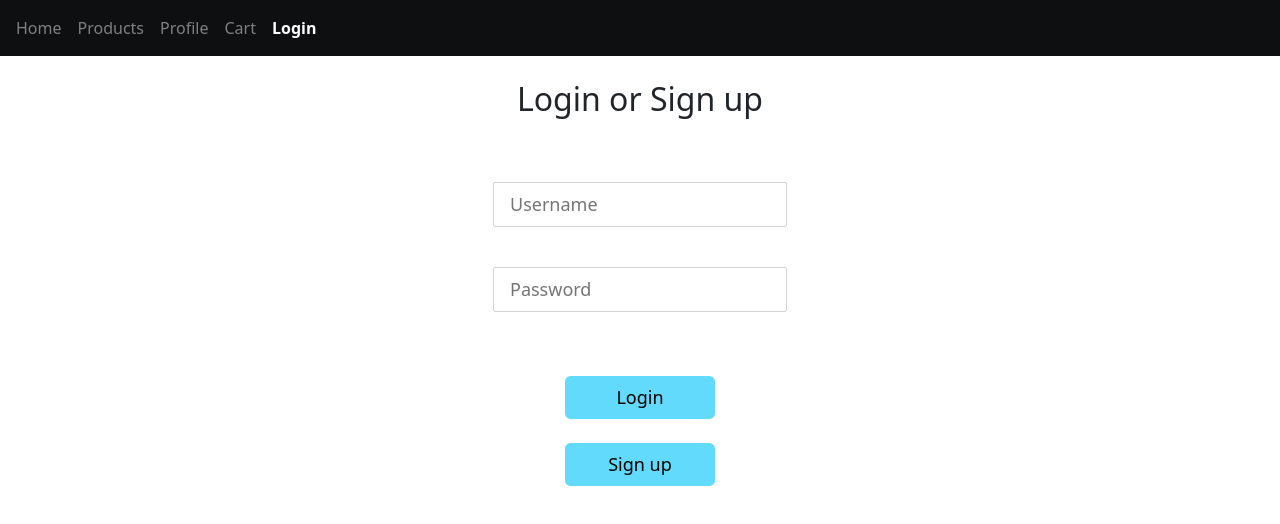
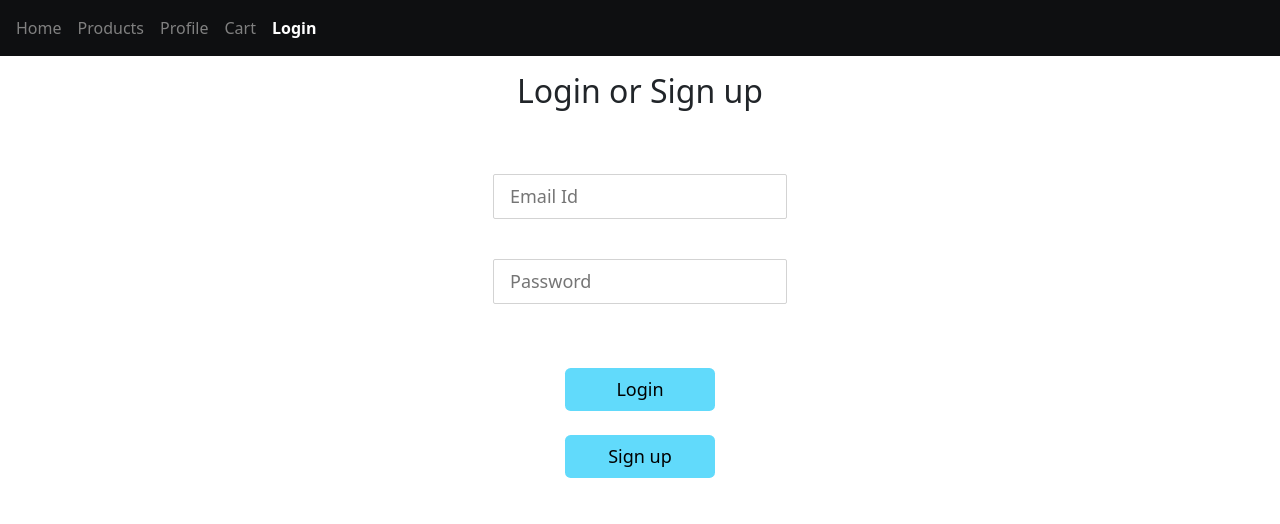
Before and after one commit to ShahidLandge/Shopping-App--React, a React (Create React App) app: page /login in a window 1280 px wide. Shown: the top 524 px of the page. Built offline with nearby package versions, Linux system fonts and the light colour scheme.

Commit message:
Update Login.jsx

```diff
--- a/src/Component/Pages/Login.jsx
+++ b/src/Component/Pages/Login.jsx
@@ -8,8 +8,8 @@ export const Login = () => {
   const [usernotfound, setUserNotFound] = useState(false);
   const [passwordNotMatch, setpasswordNotMatch] = useState(false);
   const location = useLocation();
-  const [userInfo, setUserName] = useState({
-    username: "",
+  const [userInfo, setUserInfo] = useState({
+    email: "",
     password: "",
   });
 
@@ -18,7 +18,7 @@ export const Login = () => {
     const userList = JSON.parse(localStorage.getItem("users"));
     console.log(userList);
     const userfromStorage = userList.find((user) => {
-      return user.firstname === userInfo.username;
+      return user.email === userInfo.email;
     });
     // let path;
     // if(location.state.previousPath){
@@ -45,18 +45,17 @@ export const Login = () => {
 
   return (
     <>
-    <br/>
-      <h2  className="heading">Login or Sign up</h2>
+      <h2  className="formHeader">Login or Sign up</h2>
       <form className="form" onSubmit={handleSubmit}>
         <br />
         <br />
         <div>
           <input
-            id="username"
+            id="email"
             type="text"
-            placeholder="Username"
+            placeholder="Email Id"
             onChange={(e) =>
-              setUserName({ ...userInfo, username: e.target.value })
+              setUserInfo({ ...userInfo, email: e.target.value })
             }
           />
         </div>
@@ -67,7 +66,7 @@ export const Login = () => {
             type="text"
             placeholder="Password"
             onChange={(e) =>
-              setUserName({ ...userInfo, password: e.target.value })
+              setUserInfo({ ...userInfo, password: e.target.value })
             }
           />
         </div>
```
